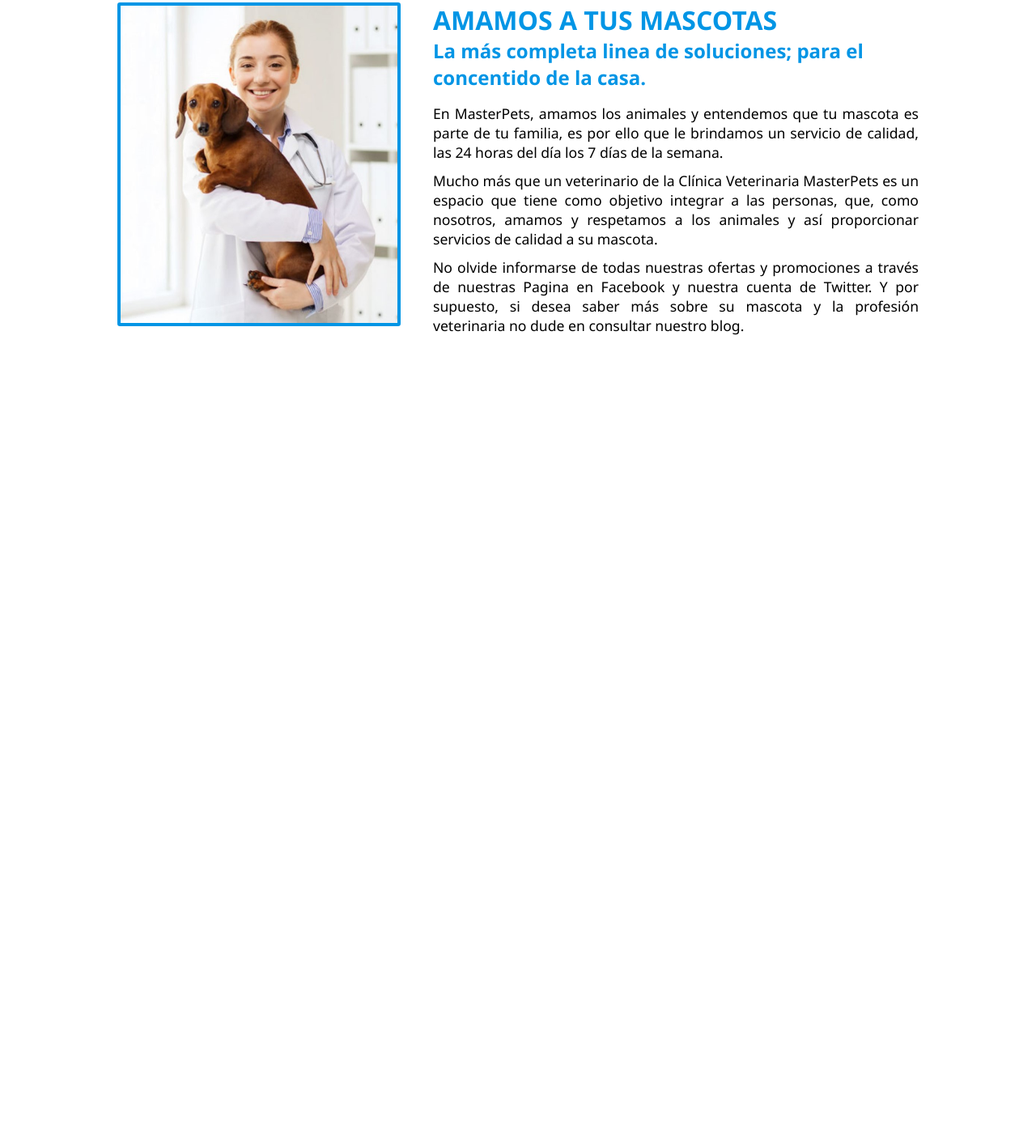
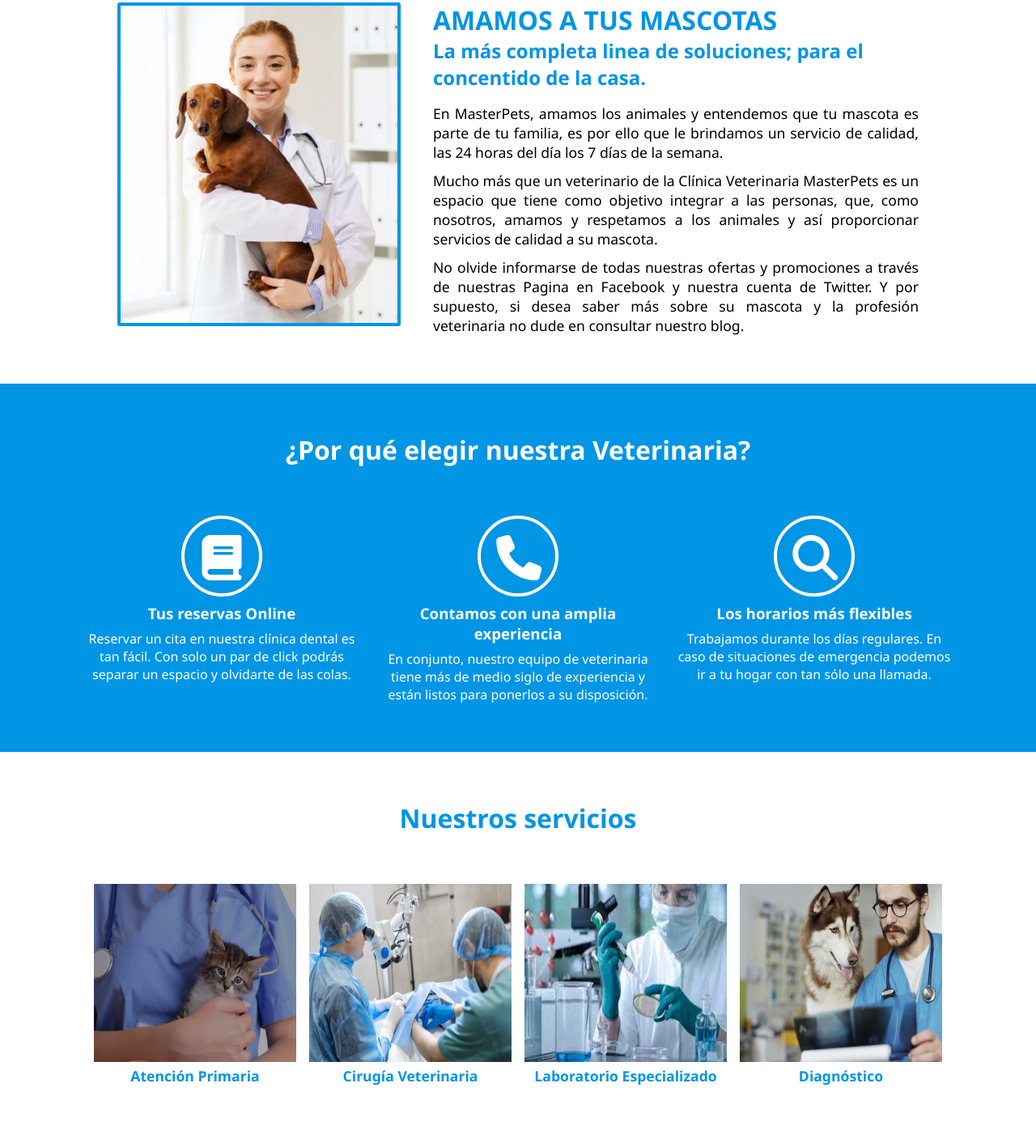
Before and after one commit to codificandogithub/veterinariacampi, a plain HTML site: page index.html in a window 1280 px wide. Shown: the part 797-2198 px from the top of the page at 81% size. Before the commit the page ends 1271 px from the top, so only its background shows below. Drawn offline with Linux system fonts and the light colour scheme.

Commit message:
Servicios y Nosotros

```diff
--- /dev/null
+++ b/css/elegirnos.css
@@ -0,0 +1,26 @@
+
+.elegirnos__art{
+    width: 350px;
+}
+
+.elegir__icon{
+    border: 0.25rem solid white;
+    border-radius: 50%;
+    font-size: 3.5rem;
+    height: 100px;
+    padding: 1.2rem;
+    transition: 0.2s ease;
+    width: 100px;
+}
+
+.elegir__icon:hover{
+    background-color: rgba(241, 116, 12, .9);
+}
+
+.margin--top{
+    margin-top: 60px;
+}
+
+.elegirnos--separador{
+    padding: 0.5rem 0;
+}
--- a/css/header.css
+++ b/css/header.css
@@ -113,3 +113,13 @@
     list-style-type: none;
     font-weight: 650;
 }
+
+/**Alineaciones de texto**/
+
+.centrar--text{
+    text-align: center;
+}
+
+.justificar--text{
+    text-align: justify;
+}
--- /dev/null
+++ b/css/servicios.css
@@ -0,0 +1,9 @@
+.img__servicio{
+    height: 220px;
+    width: 250px;
+}
+
+.servicio__figcap{
+    font-size: 1.1rem;
+    font-weight: bold;
+}
--- a/index.html
+++ b/index.html
@@ -13,7 +13,10 @@
     />
     <link rel="stylesheet" href="css/header.css" />
     <link rel="stylesheet" href="css/banner.css" />
-    <link rel="stylesheet" href="css/bienvenida.css">
+    <link rel="stylesheet" href="css/bienvenida.css" />
+    <link rel="stylesheet" href="css/elegirnos.css">
+    <link rel="stylesheet" href="css/servicios.css">
+
 
     <title>Inicio</title>
   </head>
@@ -85,7 +88,9 @@
     <!--Informacion principal-->
     <main>
       <section class="bienvenida container">
-        <div class="container__bienvenida flex flex--gap flex--centrarh separador">
+        <div
+          class="container__bienvenida flex flex--gap flex--centrarh separador"
+        >
           <figure>
             <img
               src="img/paginaInicial/veterinaria_perro.jpg"
@@ -126,6 +131,83 @@
           </article>
         </div>
       </section>
+      <!--Elegirnos-->
+      <section class="elegirnos fondo--blue">
+        <div class="container text--white centrar--text separador">
+          <h2 class="subtitulo--2 ">¿Por qué elegir nuestra Veterinaria?</h2>
+          <section class="elegirnos__flex flex flex--centrarh flex--gap margin--top">
+
+            <article class="elegirnos__art">
+              <hgroup>
+                <h3>
+                  <i class="elegir__icon fa-solid fa-book"></i>
+                </h3>
+                <h3 class="elegirnos--separador">Tus reservas Online</h3>
+              </hgroup>
+              <p>
+                Reservar un cita en nuestra clínica dental es tan fácil. Con
+                solo un par de click podrás separar un espacio y olvidarte de
+                las colas.
+              </p>
+            </article>
+
+            <article class="elegirnos__art">
+              <hgroup>
+                <h3>
+                  <i class="elegir__icon fa-solid fa-phone"></i>
+                </h3>
+                <h3 class="elegirnos--separador">Contamos con una amplia experiencia</h3>
+              </hgroup>
+              <p>
+                En conjunto, nuestro equipo de veterinaria tiene más de medio
+                siglo de experiencia y están listos para ponerlos a su
+                disposición.
+              </p>
+            </article>
+
+            <article class="elegirnos__art">
+              <hgroup>
+                <h3>
+                  <i class="elegir__icon fa-solid fa-magnifying-glass"></i>
+                </h3>
+                <h3 class="elegirnos--separador">Los horarios más flexibles</h3>
+              </hgroup>
+              <p>
+                Trabajamos durante los días regulares. En caso de situaciones de
+                emergencia podemos ir a tu hogar con tan sólo una llamada.
+              </p>
+            </article>
+          </section>
+        </div>
+      </section>
+
+      <!--Nuestros servicios-->
+
+      <section class="servicios">
+        <div class="container separador">
+          <h2 class="subtitulo--2 text--blue centrar--text">Nuestros servicios</h2>
+          <div class="flex flex--gap flex--centrarh margin--top">
+            <figure>
+              <img src="img/paginaInicial/atencionprimaria.jpg" alt="" class="img__servicio">
+              <figcaption class="servicio__figcap text--blue centrar--text">Atención Primaria</figcaption>
+            </figure>
+            <figure>
+              <img src="img/paginaInicial/cirujiaveterinaria.jpg" alt="" class="img__servicio">
+              <figcaption class="servicio__figcap text--blue centrar--text">Cirugía Veterinaria</figcaption>
+            </figure>
+            <figure>
+              <img src="img/paginaInicial/laboratorio.jfif" alt="" class="img__servicio">
+              <figcaption class="servicio__figcap text--blue centrar--text">Laboratorio Especializado</figcaption>
+            </figure>
+            <figure>
+              <img src="img/paginaInicial/diagnostico.jpg" alt="" class="img__servicio">
+              <figcaption class="servicio__figcap text--blue centrar--text">Diagnóstico</figcaption>
+            </figure>
+          </div>
+        </div>
+      </section>
+
+
     </main>
 
     <!--Footer o pie de pagina-->
```
Also changed, not shown: css/bienvenida.css (line endings or trailing spaces).
